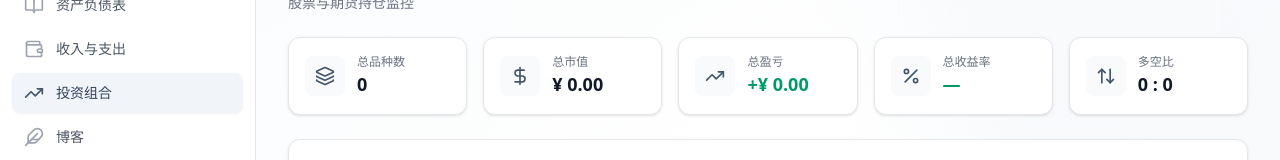
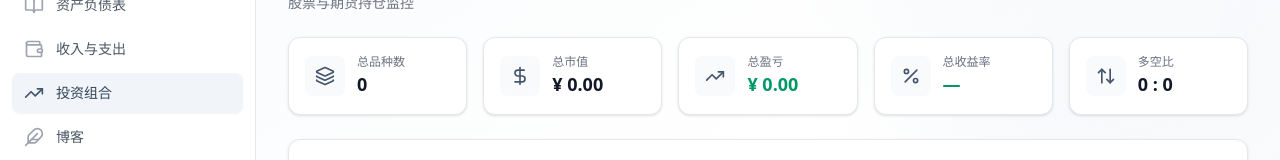
Before and after one commit to eviltomorrow/personal-service, a Next.js app in the folder apps/personal-web-admin/: page /dashboard/portfolio in a window 1280 px wide. Shown: the part 139-299 px from the top of the page. Built offline with nearby package versions, Linux system fonts and the light colour scheme.

Commit message:
fix: zero profit sign display

```diff
--- a/apps/personal-web-admin/src/app/dashboard/portfolio/page.tsx
+++ b/apps/personal-web-admin/src/app/dashboard/portfolio/page.tsx
@@ -101,7 +101,7 @@ function StatCards({ positions }: { positions: Position[] }) {
       icon: TrendingUp, label: "总盈亏",
       value: formatCNY(Math.abs(totalProfit)),
       positive: totalProfit >= 0,
-      sign: totalProfit >= 0 ? "+" : "-",
+      sign: totalProfit > 0 ? "+" : totalProfit < 0 ? "-" : "",
     },
     {
       icon: Percent, label: "总收益率",
```
